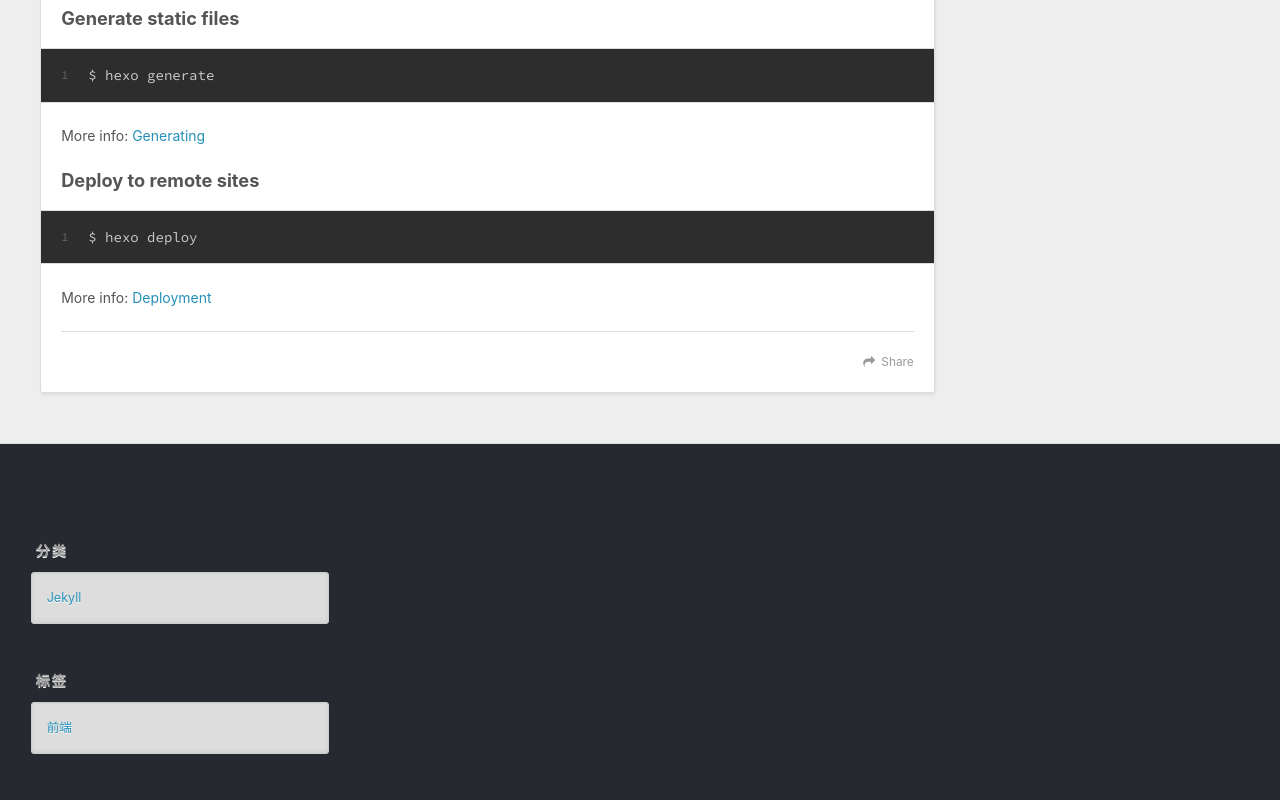
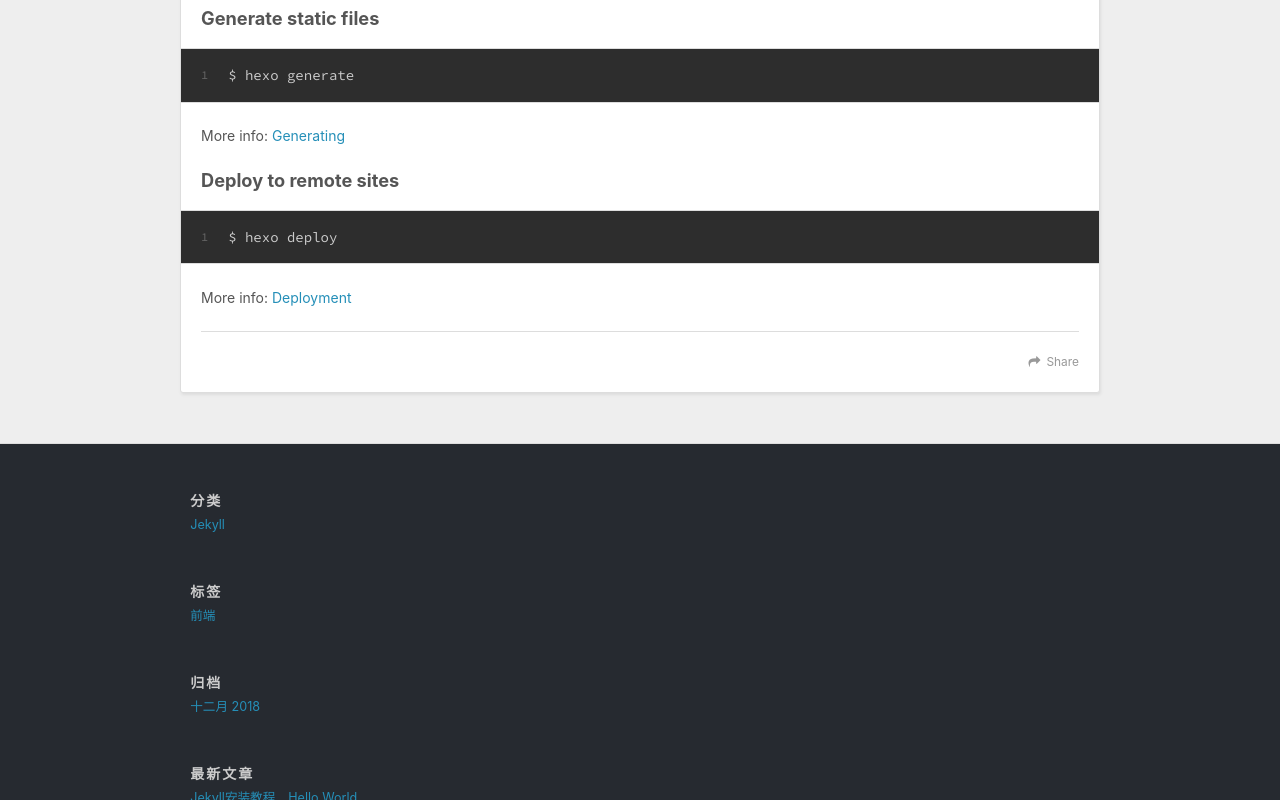
Before and after one commit to brusetse/brusetse.github.io, a plain HTML site: page index.html in a window 1280 px wide. Shown: the part 2000-2800 px from the top of the page. Drawn offline with nearby package versions, Linux system fonts and the light colour scheme.

Commit message:
Site updated: 2018-12-30 15:43:13

```diff
--- a/css/style.css
+++ b/css/style.css
@@ -128,7 +128,7 @@ body {
   -webkit-text-size-adjust: 100%;
 }
 .outer {
-  max-width: 1220px;
+  max-width: 920px;
   margin: 0 auto;
   padding: 0 20px;
 }
@@ -143,8 +143,8 @@ body {
 .inner {
   display: inline;
   float: left;
-  width: 98.33333333333333%;
-  margin: 0 0.833333333333333%;
+  width: 97.77777777777777%;
+  margin: 0 1.111111111111111%;
 }
 .left,
 .alignleft {
@@ -179,18 +179,9 @@ body {
 .mobile-nav-on #wrap {
   left: 280px;
 }
-@media screen and (min-width: 768px) {
-  #main {
-    display: inline;
-    float: left;
-    width: 73.33333333333333%;
-    margin: 0 0.833333333333333%;
-  }
-}
 .article-date,
 .article-category-link,
-.archive-year,
-.widget-title {
+.archive-year {
   text-decoration: none;
   text-transform: uppercase;
   letter-spacing: 2px;
@@ -1287,45 +1278,34 @@ pre .javascript .function {
     color: #fff;
   }
 }
+.widget-wrap {
+  margin-bottom: 50px !important;
+}
 @media screen and (min-width: 768px) {
-  #sidebar {
+  .widget-wrap {
     display: inline;
     float: left;
-    width: 23.333333333333332%;
-    margin: 0 0.833333333333333%;
+    width: 97.77777777777777%;
+    margin: 0 1.111111111111111%;
   }
 }
-.widget-wrap {
-  margin: 50px 0;
+.widget-title {
+  color: #ccc;
+  text-transform: uppercase;
+  letter-spacing: 2px;
+  margin-bottom: 0.5em;
+  line-height: 1em;
+  font-weight: bold;
 }
 .widget {
-  color: #777;
-  text-shadow: 0 1px #fff;
-  background: #ddd;
-  -webkit-box-shadow: 0 -1px 4px #ccc inset;
-  box-shadow: 0 -1px 4px #ccc inset;
-  border: 1px solid #ccc;
-  padding: 15px;
-  border-radius: 3px;
+  color: #999;
 }
-.widget a {
-  color: #258fb8;
-  text-decoration: none;
-}
-.widget a:hover {
-  text-decoration: underline;
-}
-.widget ul ul,
-.widget ol ul,
-.widget dl ul,
-.widget ul ol,
-.widget ol ol,
-.widget dl ol,
-.widget ul dl,
-.widget ol dl,
-.widget dl dl {
-  margin-left: 15px;
-  list-style: disc;
+.widget ul li,
+.widget ol li {
+  display: inline-block;
+  zoom: 1;
+  *display: inline;
+  padding-right: 0.75em;
 }
 .widget {
   line-height: 1.6em;
--- a/index.html
+++ b/index.html
@@ -100,7 +100,7 @@
 
     </div>
     <footer class="article-footer">
-      <a data-url="http://brusetse.github.io/2018/12/30/Jekyll安装/" data-id="cjqak3j350000vzrb7178ebjh" class="article-share-link">Share</a>
+      <a data-url="http://brusetse.github.io/2018/12/30/Jekyll安装/" data-id="cjqal8igm0001fprb93hyyj10" class="article-share-link">Share</a>
 
 
   <ul class="article-tag-list"><li class="article-tag-list-item"><a class="article-tag-list-link" href="/tags/前端/">前端</a></li></ul>
@@ -147,7 +147,7 @@
 
     </div>
     <footer class="article-footer">
-      <a data-url="http://brusetse.github.io/2018/12/30/hello-world/" data-id="cjqak3j390001vzrbht4k0x6l" class="article-share-link">Share</a>
+      <a data-url="http://brusetse.github.io/2018/12/30/hello-world/" data-id="cjqal8igh0000fprbij7ymaez" class="article-share-link">Share</a>
 
 
     </footer>
```
Also changed, not shown: 2018/12/30/Jekyll安装/index.html (+1 -1 lines), 2018/12/30/hello-world/index.html (+1 -1 lines).
